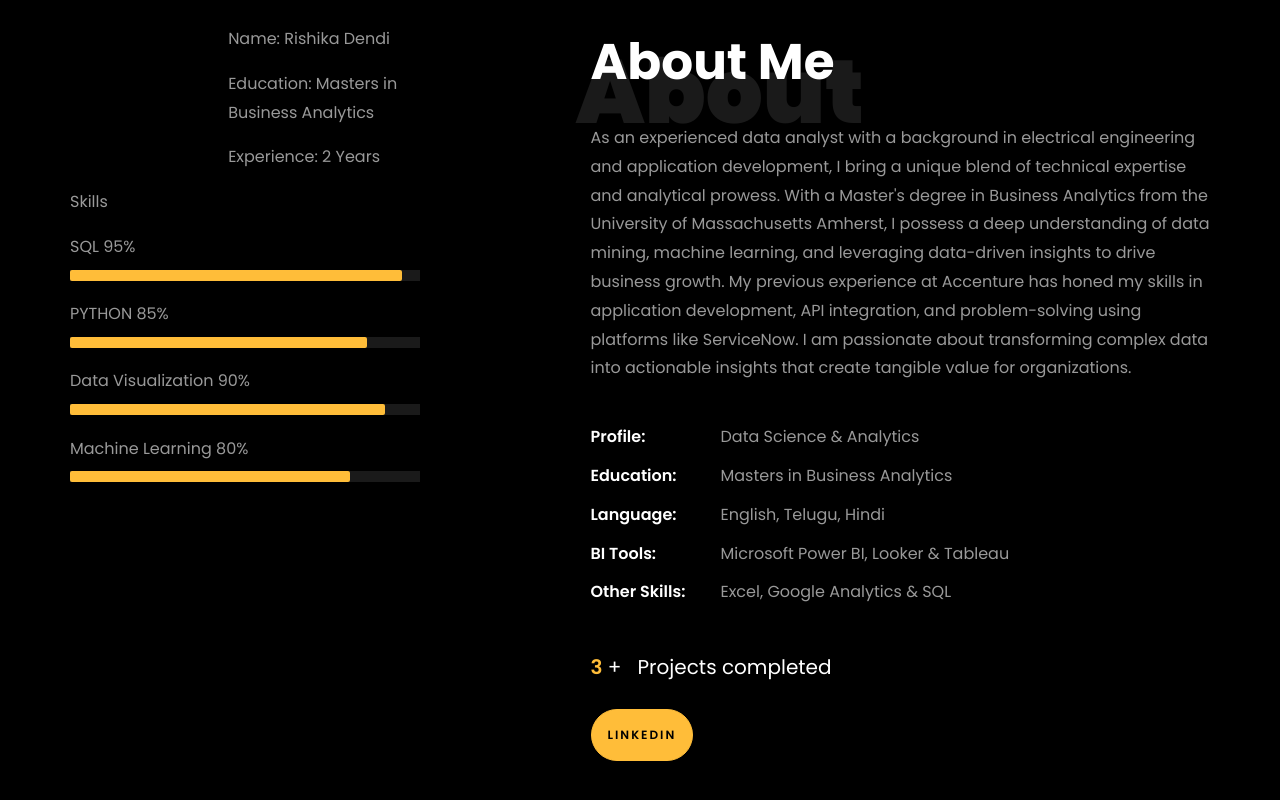
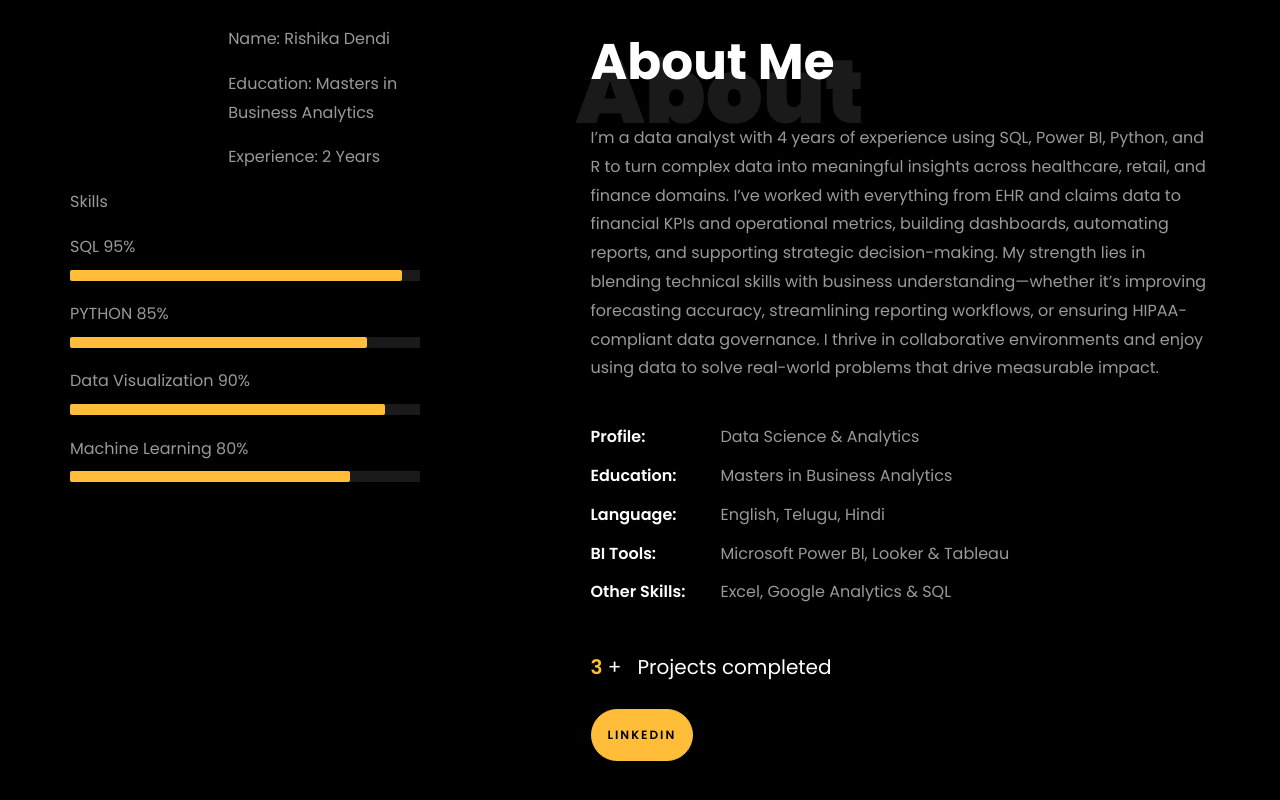
Before and after one commit to rishika0199/rishika.github, a plain HTML site: page index.html in a window 1280 px wide. Shown: the part 837-1637 px from the top of the page. Drawn offline with Linux system fonts and the light colour scheme; animation ran at ten frames a second; files whose address does not match are found by name.

Commit message:
Update index.html
updated about me

```diff
--- a/index.html
+++ b/index.html
@@ -267,11 +267,10 @@
 								<h1 class="big">About</h1>
 								<h2 class="mb-4">About Me</h2>
 
-								<p>As an experienced data analyst with a background in electrical engineering and application development,
-									I bring a unique blend of technical expertise and analytical prowess.
-									With a Master's degree in Business Analytics from the University of Massachusetts Amherst, I possess a deep understanding of data mining, machine learning, and leveraging data-driven insights to drive business growth.
-									My previous experience at Accenture has honed my skills in application development, API integration, and problem-solving using platforms like ServiceNow.
-									I am passionate about transforming complex data into actionable insights that create tangible value for organizations.</p>
+								<p>I’m a data analyst with 4 years of experience using SQL, Power BI, Python, and R to turn complex data into meaningful insights across healthcare, retail, and finance domains.
+									I’ve worked with everything from EHR and claims data to financial KPIs and operational metrics, building dashboards, automating reports, and supporting strategic decision-making.
+									My strength lies in blending technical skills with business understanding—whether it’s improving forecasting accuracy, streamlining reporting workflows, or ensuring HIPAA-compliant data governance.
+									I thrive in collaborative environments and enjoy using data to solve real-world problems that drive measurable impact.</p>
 								<ul class="about-info mt-4 px-md-0 px-2">
 									<li class="d-flex"><span>Profile:</span> <span>Data Science &amp; Analytics</span></li>
 
```
